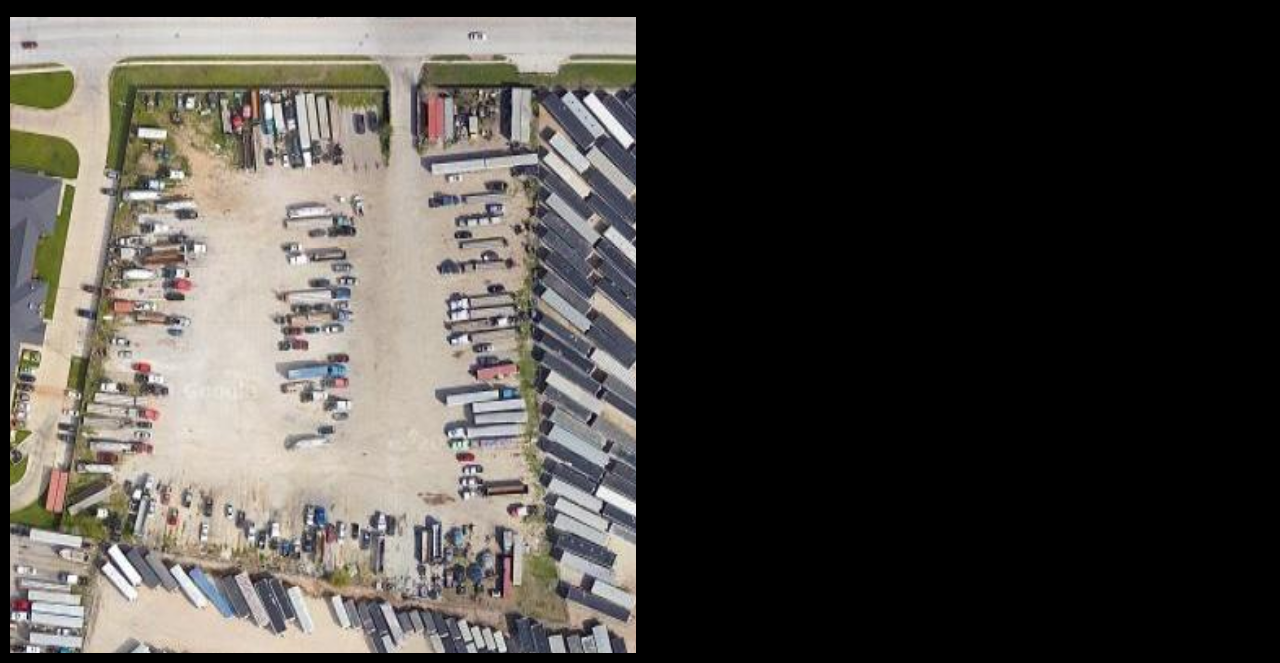
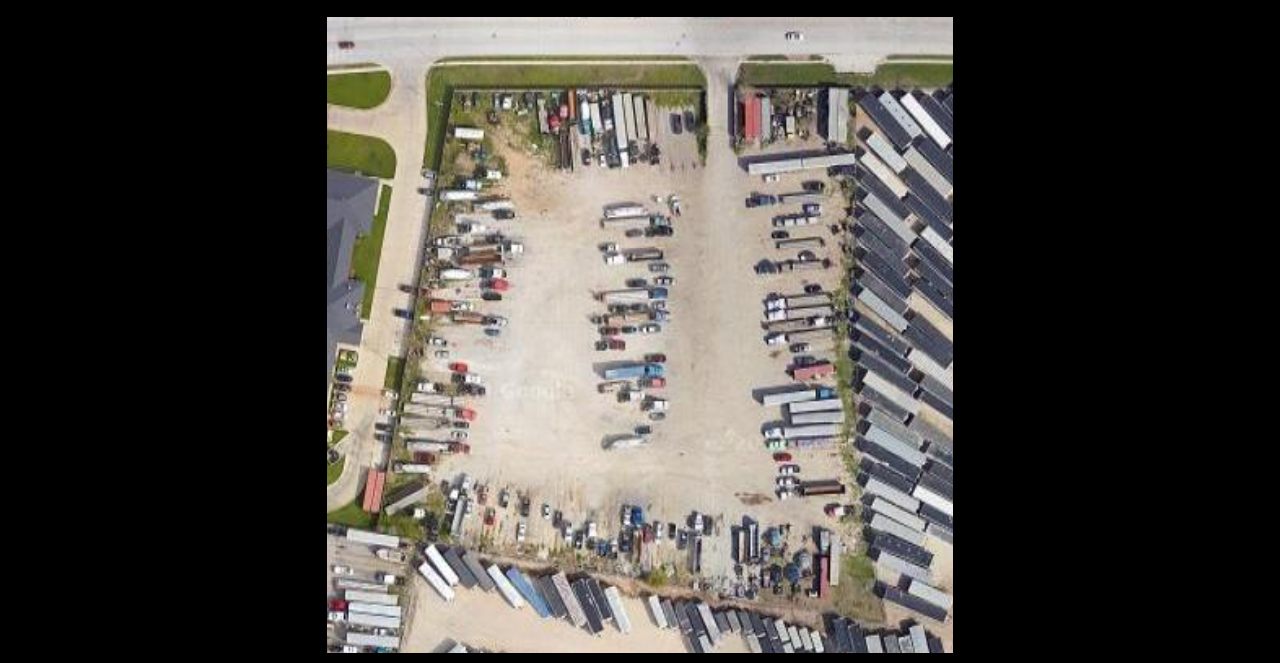
Before and after one commit to glezbryan/AGM-Transport, a plain HTML site: page laYarda.html in a window 1280 px wide. Shown: the part 160-823 px from the top of the page. Drawn offline with Linux system fonts and the light colour scheme.

Commit message:
Update laYarda.html

```diff
--- a/laYarda.html
+++ b/laYarda.html
@@ -17,7 +17,7 @@
         </header>
         <main>
             <h2>La Yarda</h2>
-            <img src="images/laYardaOverview.png" alt="">
+            <img src="images/laYardaOverview.png" alt="" class="home_image">
         </main>
         <footer>
 
```
